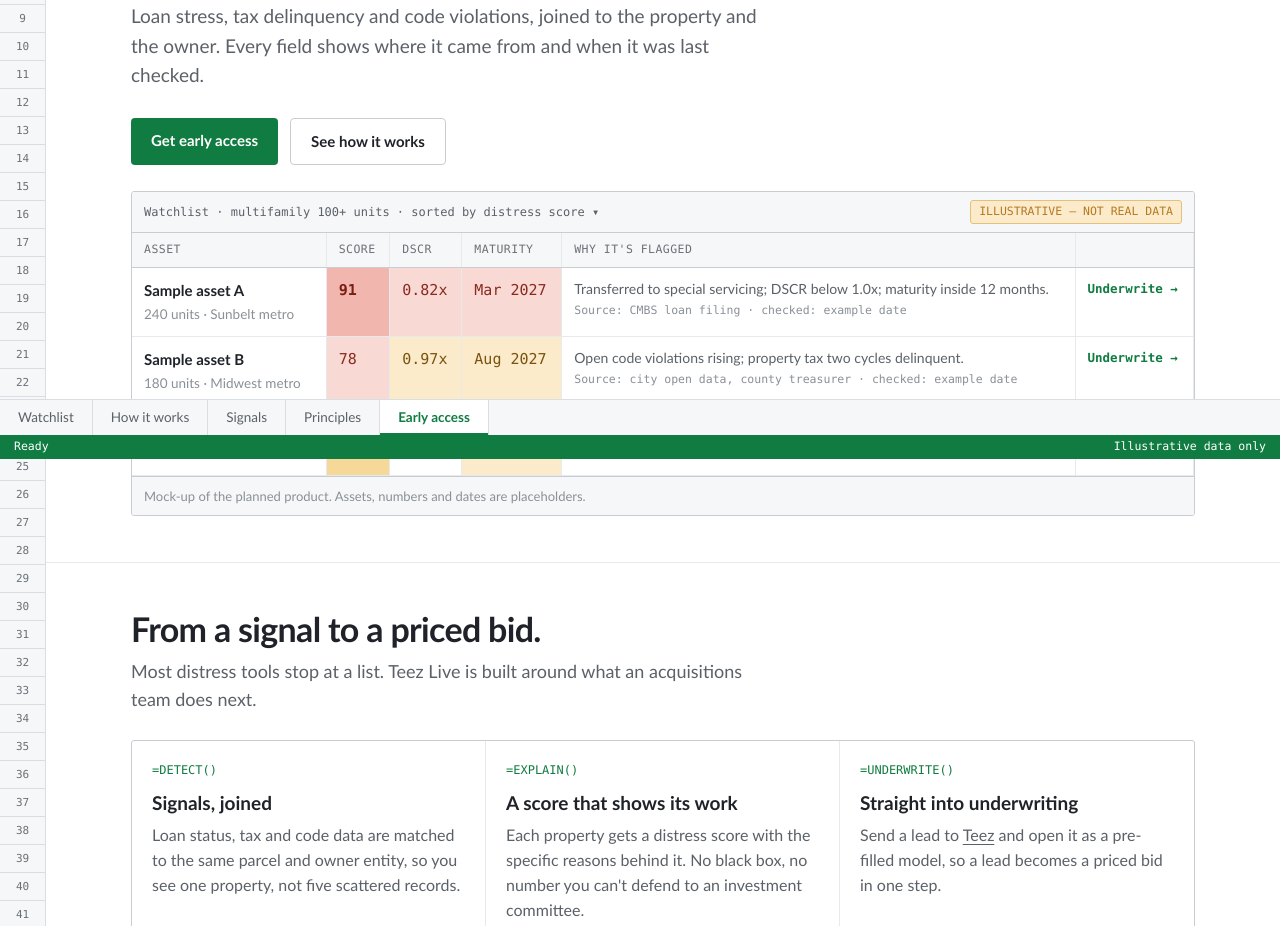
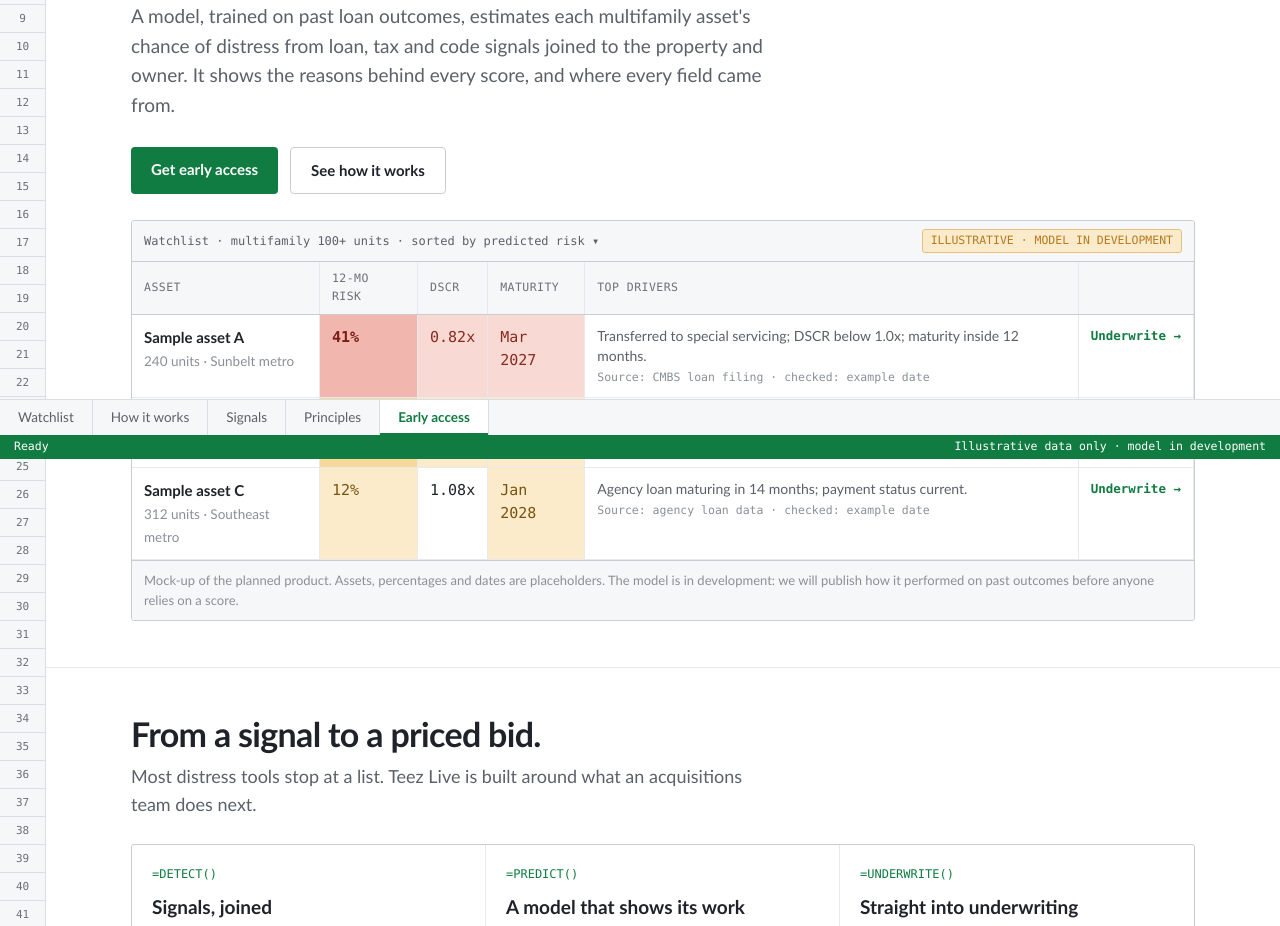
Before and after one commit to Shaggyshak/teez-live, a plain HTML site: page draft-spreadsheet.html in a window 1280 px wide. Shown: the part 341-1267 px from the top of the page. Drawn offline with Linux system fonts and the light colour scheme.

Commit message:
Draft: reframe teez.live page around a predictive distress model (labelled in development)
Co-Authored-By: Claude Sonnet 5.5 <noreply@anthropic.com>

```diff
--- a/draft-spreadsheet.html
+++ b/draft-spreadsheet.html
@@ -150,20 +150,20 @@ footer a{text-decoration:underline;text-underline-offset:3px;color:var(--ink-2)}
     <div class="blk" id="watchlist"><div class="wrap">
       <div class="cellhdr">Distressed multifamily · deal sourcing</div>
       <h1>Find distress <mark>before</mark> it hits the market.</h1>
-      <p class="sub">Loan stress, tax delinquency and code violations, joined to the property and the owner. Every field shows where it came from and when it was last checked.</p>
+      <p class="sub">A model, trained on past loan outcomes, estimates each multifamily asset's chance of distress from loan, tax and code signals joined to the property and owner. It shows the reasons behind every score, and where every field came from.</p>
       <div class="cta"><a class="btn" href="#early-access">Get early access</a><a class="btn btn-o" href="#how">See how it works</a></div>
 
       <div class="xl" aria-label="Illustrative watchlist">
-        <div class="xl-bar"><span>Watchlist · multifamily 100+ units · sorted by distress score ▾</span><span class="ill">ILLUSTRATIVE — NOT REAL DATA</span></div>
+        <div class="xl-bar"><span>Watchlist · multifamily 100+ units · sorted by predicted risk ▾</span><span class="ill">ILLUSTRATIVE · MODEL IN DEVELOPMENT</span></div>
         <div class="scroll-x"><table>
-          <thead><tr><th>Asset</th><th>Score</th><th>DSCR</th><th>Maturity</th><th>Why it's flagged</th><th></th></tr></thead>
+          <thead><tr><th>Asset</th><th>12-mo risk</th><th>DSCR</th><th>Maturity</th><th>Top drivers</th><th></th></tr></thead>
           <tbody>
-            <tr><td class="asset"><b>Sample asset A</b><span>240 units · Sunbelt metro</span></td><td class="num h1c">91</td><td class="num h2c">0.82x</td><td class="num h2c">Mar 2027</td><td class="why">Transferred to special servicing; DSCR below 1.0x; maturity inside 12 months.<i>Source: CMBS loan filing · checked: example date</i></td><td class="go">Underwrite →</td></tr>
-            <tr><td class="asset"><b>Sample asset B</b><span>180 units · Midwest metro</span></td><td class="num h2c">78</td><td class="num h3c">0.97x</td><td class="num h3c">Aug 2027</td><td class="why">Open code violations rising; property tax two cycles delinquent.<i>Source: city open data, county treasurer · checked: example date</i></td><td class="go">Underwrite →</td></tr>
-            <tr><td class="asset"><b>Sample asset C</b><span>312 units · Southeast metro</span></td><td class="num h4c">64</td><td class="num">1.08x</td><td class="num h3c">Jan 2028</td><td class="why">Agency loan maturing in 14 months; payment status current.<i>Source: agency loan data · checked: example date</i></td><td class="go">Underwrite →</td></tr>
+            <tr><td class="asset"><b>Sample asset A</b><span>240 units · Sunbelt metro</span></td><td class="num h1c">41%</td><td class="num h2c">0.82x</td><td class="num h2c">Mar 2027</td><td class="why">Transferred to special servicing; DSCR below 1.0x; maturity inside 12 months.<i>Source: CMBS loan filing · checked: example date</i></td><td class="go">Underwrite →</td></tr>
+            <tr><td class="asset"><b>Sample asset B</b><span>180 units · Midwest metro</span></td><td class="num h4c">27%</td><td class="num h3c">0.97x</td><td class="num h3c">Aug 2027</td><td class="why">Open code violations rising; property tax two cycles delinquent.<i>Source: city open data, county treasurer · checked: example date</i></td><td class="go">Underwrite →</td></tr>
+            <tr><td class="asset"><b>Sample asset C</b><span>312 units · Southeast metro</span></td><td class="num h3c">12%</td><td class="num">1.08x</td><td class="num h3c">Jan 2028</td><td class="why">Agency loan maturing in 14 months; payment status current.<i>Source: agency loan data · checked: example date</i></td><td class="go">Underwrite →</td></tr>
           </tbody>
         </table></div>
-        <div class="note">Mock-up of the planned product. Assets, numbers and dates are placeholders.</div>
+        <div class="note">Mock-up of the planned product. Assets, percentages and dates are placeholders. The model is in development: we will publish how it performed on past outcomes before anyone relies on a score.</div>
       </div>
     </div></div>
 
@@ -172,7 +172,7 @@ footer a{text-decoration:underline;text-underline-offset:3px;color:var(--ink-2)}
       <p class="lede">Most distress tools stop at a list. Teez Live is built around what an acquisitions team does next.</p>
       <div class="g3">
         <div class="cell"><div class="n">=DETECT()</div><h3>Signals, joined</h3><p>Loan status, tax and code data are matched to the same parcel and owner entity, so you see one property, not five scattered records.</p></div>
-        <div class="cell"><div class="n">=EXPLAIN()</div><h3>A score that shows its work</h3><p>Each property gets a distress score with the specific reasons behind it. No black box, no number you can't defend to an investment committee.</p></div>
+        <div class="cell"><div class="n">=PREDICT()</div><h3>A model that shows its work</h3><p>Trained on past loan outcomes to estimate each property's chance of distress, with the top drivers behind every number. No black box, nothing you can't defend to an investment committee. <span class="chip c-next" style="margin-left:4px">In development</span></p></div>
         <div class="cell"><div class="n">=UNDERWRITE()</div><h3>Straight into underwriting</h3><p>Send a lead to <a href="https://teez.ai" style="text-decoration:underline;text-underline-offset:3px">Teez</a> and open it as a pre-filled model, so a lead becomes a priced bid in one step.</p></div>
       </div>
     </div></div>
@@ -183,6 +183,7 @@ footer a{text-decoration:underline;text-underline-offset:3px;color:var(--ink-2)}
       <div class="xl"><div class="scroll-x"><table style="min-width:640px">
         <thead><tr><th>Signal</th><th>What it is</th><th>Status</th></tr></thead>
         <tbody>
+          <tr><td><b>Distress model</b></td><td class="why">Estimates 12-month risk from the signals below, trained and tested on historical loan outcomes.</td><td><span class="chip c-next">In development</span></td></tr>
           <tr><td><b>CMBS delinquency &amp; special servicing</b></td><td class="why">Loan-level performance data from SEC filings: payment status, servicer transfers, maturity.</td><td><span class="chip c-now">In progress</span></td></tr>
           <tr><td><b>Agency loan maturities</b></td><td class="why">Fannie Mae and Freddie Mac multifamily loan data, matched to properties.</td><td><span class="chip c-now">In progress</span></td></tr>
           <tr><td><b>Code violations</b></td><td class="why">Open-data violation records from major cities, tied to the parcel.</td><td><span class="chip c-next">Planned</span></td></tr>
@@ -198,6 +199,7 @@ footer a{text-decoration:underline;text-underline-offset:3px;color:var(--ink-2)}
         <thead><tr><th>Principle</th><th>What it means for you</th></tr></thead>
         <tbody>
           <tr><td><b>Source and date on every field</b></td><td class="why">You can see where a number came from and how fresh it is before you act on it.</td></tr>
+          <tr><td><b>A published track record</b></td><td class="why">We show how the model performed on past outcomes, and which model version produced each score. No claim without a test behind it.</td></tr>
           <tr><td><b>No guessed contacts</b></td><td class="why">Owner and sponsor contact details carry a confidence flag. We don't invent emails or phone numbers.</td></tr>
           <tr><td><b>Honest coverage</b></td><td class="why">We show which markets and loan types are covered, and which aren't, so a blank isn't mistaken for "no distress."</td></tr>
           <tr><td><b>Made for acquisition teams</b></td><td class="why">Multifamily first. Built for people sourcing deals, not for analysts writing reports.</td></tr>
@@ -232,13 +234,13 @@ footer a{text-decoration:underline;text-underline-offset:3px;color:var(--ink-2)}
   <nav class="tabs" id="tabs">
     <a href="#watchlist" class="act">Watchlist</a><a href="#how">How it works</a><a href="#signals">Signals</a><a href="#principles">Principles</a><a href="#early-access">Early access</a>
   </nav>
-  <div class="status-bar"><span>Ready</span><span>Illustrative data only</span></div>
+  <div class="status-bar"><span>Ready</span><span>Illustrative data only · model in development</span></div>
 </div>
 
 <script>
 (function () {
   // formula bar typing
-  var text = 'DISTRESS("multifamily", units>=100)', el = document.getElementById('fx'), i = 0;
+  var text = 'PREDICT("multifamily", months=12)', el = document.getElementById('fx'), i = 0;
   function render(s){ el.innerHTML = s.replace(/"([^"]*)"?/, '<span class="str">$&</span>').replace(/^(\w+)/, '<span class="fn">$1</span>'); }
   if (matchMedia('(prefers-reduced-motion:reduce)').matches) render(text);
   else (function tick(){ render(text.slice(0, i)); if (i++ < text.length) setTimeout(tick, 55); })();
```
